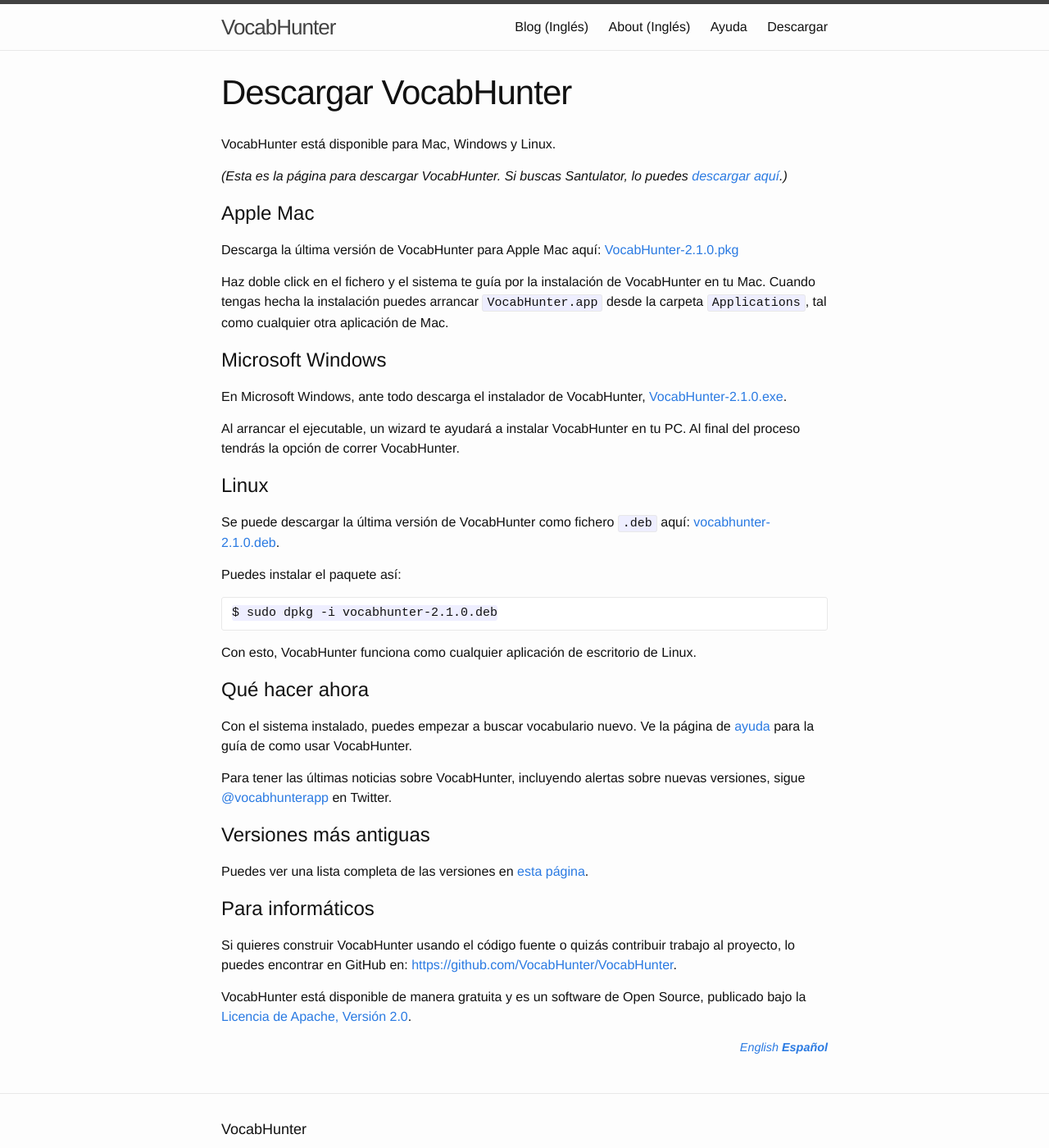
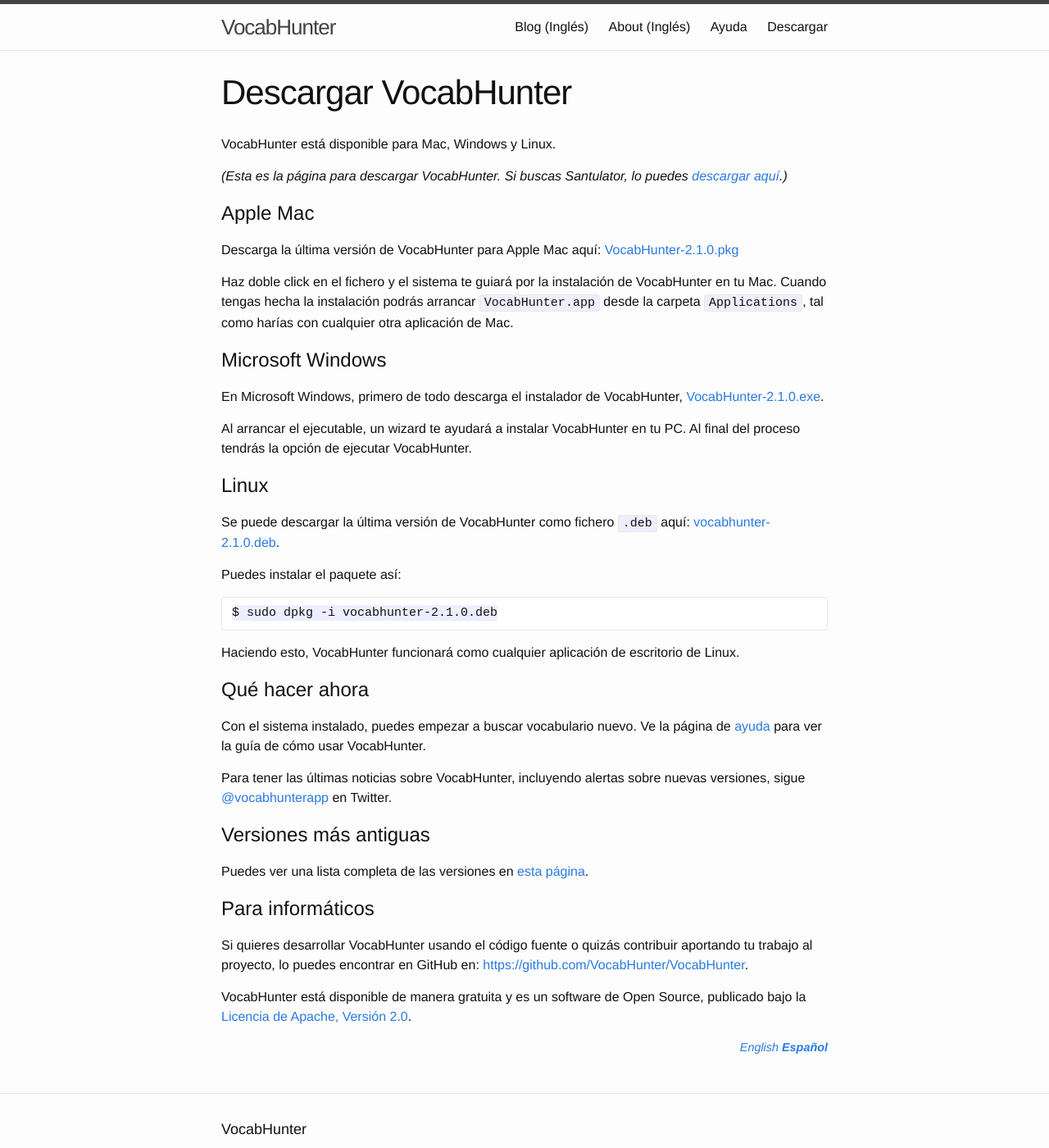
Before and after one commit to VocabHunter/vocabhunter.github.io, a Jekyll site: the page built from download_es.md, in a window 1280 px wide and 1400 px high. Shown: the whole window at 82% size. Built offline with Jekyll 4.4.1, drawn with Linux system fonts in a browser that asks for light colours.

Commit message:
Improved text in Spanish download page

```diff
--- a/download_es.md
+++ b/download_es.md
@@ -17,13 +17,13 @@
 
 Descarga la última versión de VocabHunter para Apple Mac aquí: [VocabHunter-{{site.release_version}}.pkg](https://github.com/VocabHunter/VocabHunter/releases/download/{{site.release_version}}/VocabHunter-{{site.release_version}}.pkg)
 
-Haz doble click en el fichero y el sistema te guía por la instalación de VocabHunter en tu Mac.  Cuando tengas hecha la instalación puedes arrancar `VocabHunter.app` desde la carpeta `Applications`, tal como cualquier otra aplicación de Mac.
+Haz doble click en el fichero y el sistema te guiará por la instalación de VocabHunter en tu Mac.  Cuando tengas hecha la instalación podrás arrancar `VocabHunter.app` desde la carpeta `Applications`, tal como harías con cualquier otra aplicación de Mac.
 
 # Microsoft Windows
 
-En Microsoft Windows, ante todo descarga el instalador de VocabHunter, [VocabHunter-{{site.release_version}}.exe](https://github.com/VocabHunter/VocabHunter/releases/download/{{site.release_version}}/VocabHunter-{{site.release_version}}.exe).
+En Microsoft Windows, primero de todo descarga el instalador de VocabHunter, [VocabHunter-{{site.release_version}}.exe](https://github.com/VocabHunter/VocabHunter/releases/download/{{site.release_version}}/VocabHunter-{{site.release_version}}.exe).
 
-Al arrancar el ejecutable, un wizard te ayudará a instalar VocabHunter en tu PC.  Al final del proceso tendrás la opción de correr VocabHunter.
+Al arrancar el ejecutable, un wizard te ayudará a instalar VocabHunter en tu PC.  Al final del proceso tendrás la opción de ejecutar VocabHunter.
 
 # Linux
 
@@ -35,11 +35,11 @@
 $ sudo dpkg -i vocabhunter-{{site.release_version}}.deb
 ~~~
 
-Con esto, VocabHunter funciona como cualquier aplicación de escritorio de Linux.
+Haciendo esto, VocabHunter funcionará como cualquier aplicación de escritorio de Linux.
 
 # Qué hacer ahora
 
-Con el sistema instalado, puedes empezar a buscar vocabulario nuevo.  Ve la página de [ayuda](/es/help) para la guía de como usar VocabHunter.
+Con el sistema instalado, puedes empezar a buscar vocabulario nuevo.  Ve la página de [ayuda](/es/help) para ver la guía de cómo usar VocabHunter.
 
 Para tener las últimas noticias sobre VocabHunter, incluyendo alertas sobre nuevas versiones, sigue [@{{site.twitter.username}}]({{site.twitter.link}}) en Twitter.
 
@@ -49,7 +49,7 @@
 
 # Para informáticos
 
-Si quieres construir VocabHunter usando el código fuente o quizás contribuir trabajo al proyecto, lo puedes encontrar en GitHub en: [https://github.com/VocabHunter/VocabHunter](https://github.com/VocabHunter/VocabHunter).
+Si quieres desarrollar VocabHunter usando el código fuente o quizás contribuir aportando tu trabajo al proyecto, lo puedes encontrar en GitHub en: [https://github.com/VocabHunter/VocabHunter](https://github.com/VocabHunter/VocabHunter).
 
 VocabHunter está disponible de manera gratuita y es un software de Open Source, publicado bajo la [Licencia de Apache, Versión 2.0](http://www.apache.org/licenses/LICENSE-2.0).
 
```
